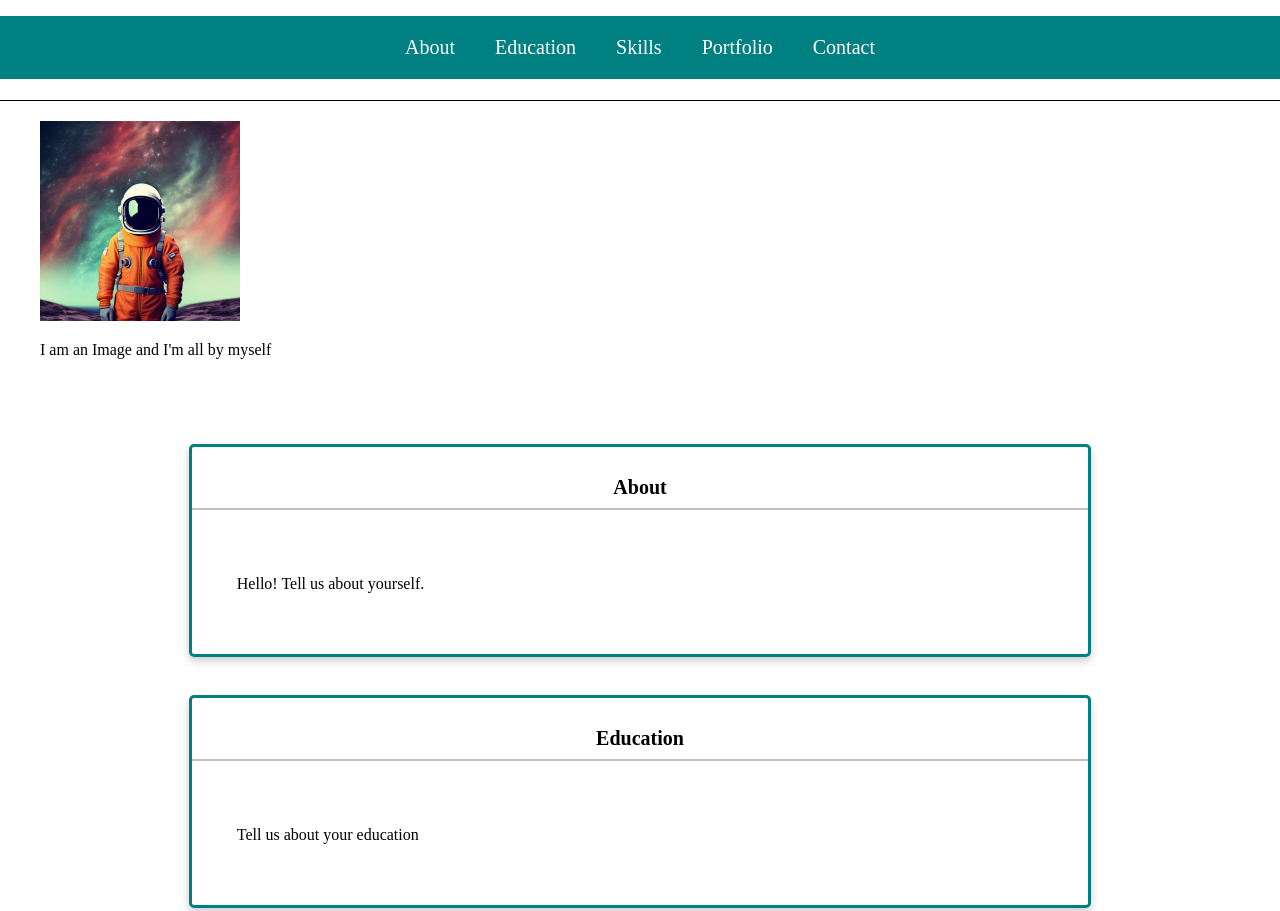
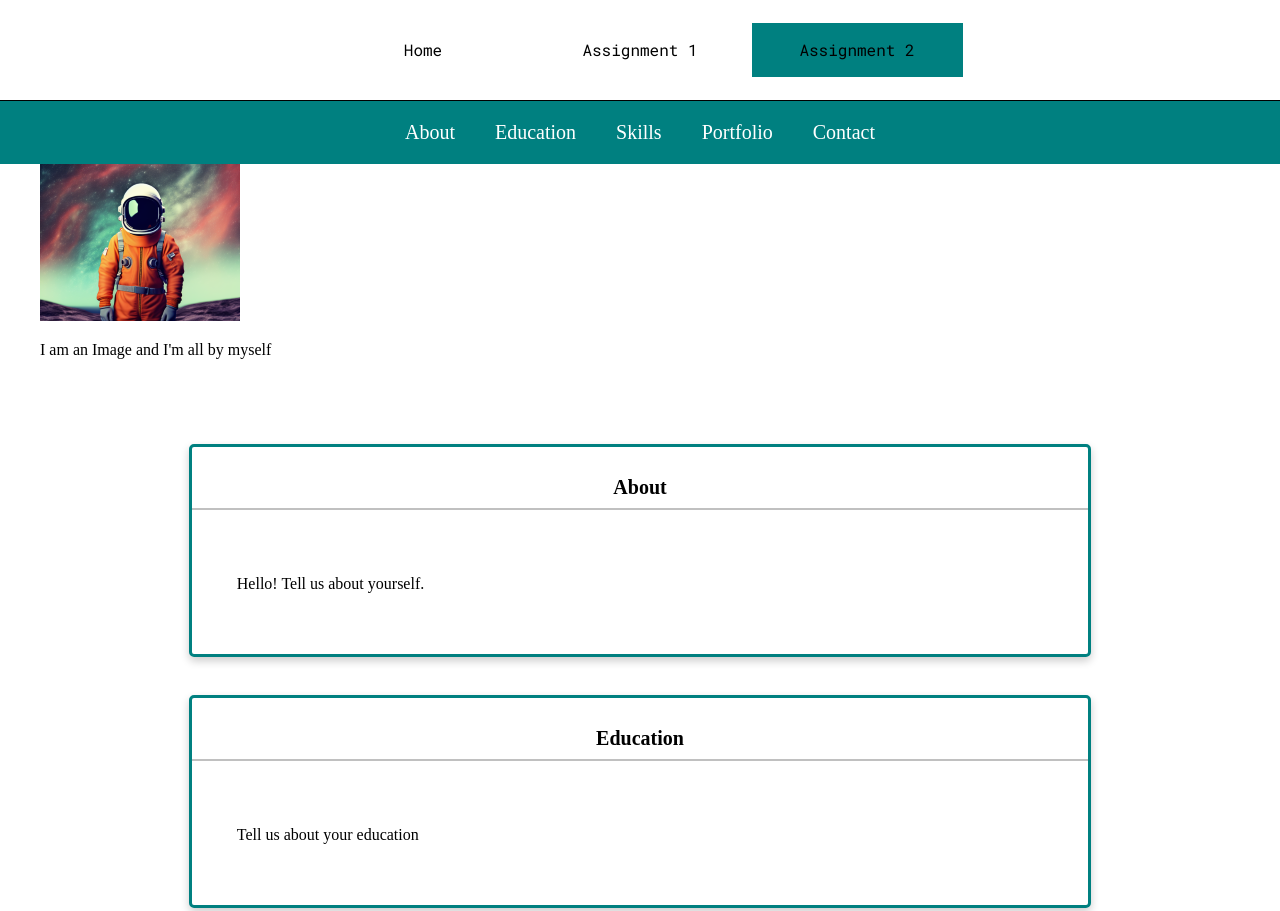
Before and after one commit to Reige06/3R5_Bongo, a website: page Pages/assignment2.html in a window 1280 px wide. Shown: the top 911 px of the page. Drawn offline with Linux system fonts and the light colour scheme.

Commit message:
fixed position error

```diff
--- a/Styles/assignment2.css
+++ b/Styles/assignment2.css
@@ -36,7 +36,7 @@ a.active{
     width: 100%;
     text-align: center;
     padding: 0;
-    position: fixed; top:0; width:100%;
+    position: fixed; top:85px; width:100%;
 
 }
 .nav li{
```
